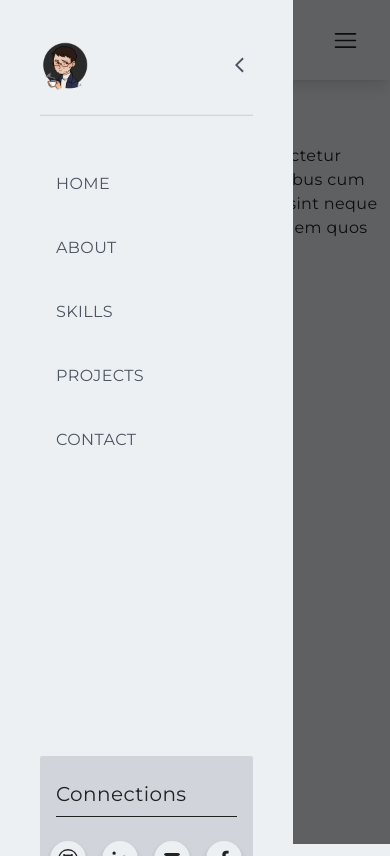
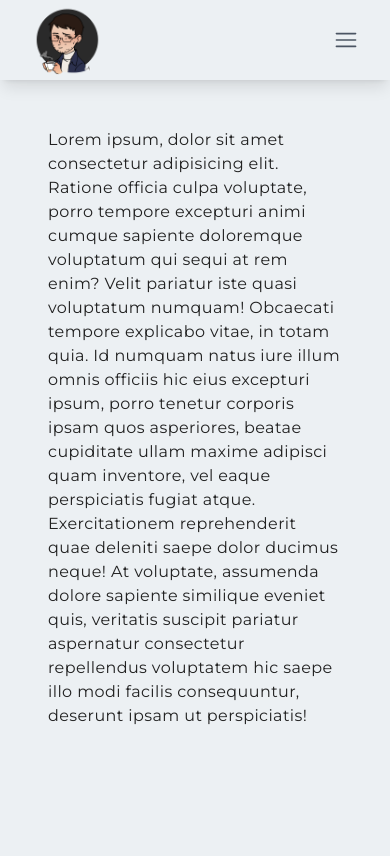
Before and after one commit to emrebican/myPortfolio, a Next.js app: page / in a window 390 px wide. Built offline with nearby package versions, Linux system fonts and the light colour scheme.

Commit message:
Navbar completed-functional and Main component added

```diff
--- /dev/null
+++ b/components/Layout.tsx
@@ -0,0 +1,25 @@
+import Navbar from './Navbar/Navbar'
+
+const Layout = ({ children }: any) => {
+  return (
+    <>
+      <Navbar />
+      <div className="py-32 px-12">{children}</div>
+
+      {/* <footer>
+        <a
+          href="https://vercel.com?utm_source=create-next-app&utm_medium=default-template&utm_campaign=create-next-app"
+          target="_blank"
+          rel="noopener noreferrer"
+        >
+          Powered by{' '}
+          <span>
+            <Image src="/vercel.svg" alt="Vercel Logo" width={72} height={16} />
+          </span>
+        </a>
+      </footer> */}
+    </>
+  )
+}
+
+export default Layout
--- /dev/null
+++ b/components/Main/Main.tsx
@@ -0,0 +1,7 @@
+import styles from './Main.module.scss'
+
+const Main = () => {
+  return <div></div>
+}
+
+export default Main
--- a/components/Menu/Menu.module.scss
+++ b/components/Menu/Menu.module.scss
@@ -1,10 +1,16 @@
 .menuWrapper {
-  @apply fixed left-0 top-0 w-full h-screen bg-black/60;
+  @apply md:hidden fixed left-0 top-0 w-full h-screen bg-black/60;
+}
 
-  .menu {
+.menuActive {
   @apply fixed left-0 top-0 p-10
       w-[75%] sm:w-[65%] md:w-[45%] h-screen
       bg-[#ecf0f3] ease-in duration-500;
+}
+
+.menuDeactive {
+  @apply fixed left-[-100%] top-0 p-10 h-screen bg-[#ecf0f3] ease-in duration-500;
+}
 
 .backIcon {
   @apply cursor-pointer text-lg text-gray-600
@@ -17,10 +23,9 @@
       transition-all duration-200
       hover:bg-[#212121] hover:text-[#ecf0f3] hover:font-semibold;
 }
-  }
 
 .connectWrapper {
-    @apply mt-72 h-36 p-4 bg-gray-300 text-[#212121] rounded-sm;
+  @apply h-36 p-4 mt-10 bg-gray-300 text-[#212121] rounded-sm;
 
   p {
     @apply text-xl border-b border-[#212121] py-2;
@@ -38,4 +43,3 @@
     }
   }
 }
-}
--- a/components/Menu/Menu.tsx
+++ b/components/Menu/Menu.tsx
@@ -1,30 +1,17 @@
 import styles from './Menu.module.scss'
 import Image from 'next/image'
 import Link from 'next/link'
+import { TItem } from '../../constants/types-interfaces'
 
 import { MdArrowBackIos } from 'react-icons/md'
 import { VscGithub } from 'react-icons/vsc'
 import { HiMail } from 'react-icons/hi'
 import { RiFacebookFill, RiLinkedinFill } from 'react-icons/ri'
 
-type TItem = {
-  url: string
-  title: string
-  id: number
-}
-
-const listItems = [
-  { url: '/', title: 'home', id: 1 },
-  { url: '/', title: 'about', id: 2 },
-  { url: '/', title: 'skills', id: 3 },
-  { url: '/', title: 'projects', id: 4 },
-  { url: '/', title: 'contact', id: 5 }
-]
-
-const Menu = () => {
+const Menu = ({ listItems, viewMenu, handleViewMenu }: any) => {
   return (
-    <div className={styles.menuWrapper}>
-      <div className={styles.menu}>
+    <div className={viewMenu ? styles.menuWrapper : ''}>
+      <div className={viewMenu ? styles.menuActive : styles.menuDeactive}>
         <div className="flex justify-between items-center">
           <Image
             src="/assets/portfolio-image.png"
@@ -32,7 +19,10 @@ const Menu = () => {
             width={50}
             height={50}
           />
-          <MdArrowBackIos className={styles.backIcon} />
+          <MdArrowBackIos
+            onClick={handleViewMenu}
+            className={styles.backIcon}
+          />
         </div>
         <hr className="bg-gray-300 h-0.5 mt-6 mb-10" />
         <ul className="flex flex-col gap-2">
--- a/components/Navbar/Navbar.module.scss
+++ b/components/Navbar/Navbar.module.scss
@@ -18,5 +18,6 @@
 }
 
 .menuIcon {
-  @apply md:hidden;
+  @apply md:hidden text-2xl cursor-pointer text-gray-600
+  hover:text-[#212121] transition-all duration-200 hover:text-3xl;
 }
--- a/components/Navbar/Navbar.tsx
+++ b/components/Navbar/Navbar.tsx
@@ -1,16 +1,12 @@
 import styles from './Navbar.module.scss'
 import Image from 'next/image'
 import Link from 'next/link'
+import { useState } from 'react'
 
+import { TItem } from '../../constants/types-interfaces'
 import { RxHamburgerMenu } from 'react-icons/rx'
 
 import Menu from '../Menu/Menu'
-
-type TItem = {
-  url: string
-  title: string
-  id: number
-}
 
 const listItems = [
   { url: '/', title: 'home', id: 1 },
@@ -21,6 +17,13 @@ const listItems = [
 ]
 
 const Navbar = () => {
+  const [viewMenu, setViewMenu] = useState<boolean>(false)
+  console.log(viewMenu)
+
+  const handleViewMenu = () => {
+    setViewMenu(!viewMenu)
+  }
+
   return (
     <div className={styles.container}>
       <div className={styles.content}>
@@ -30,6 +33,11 @@ const Navbar = () => {
           width={70}
           height={70}
         />
+        <Menu
+          listItems={listItems}
+          viewMenu={viewMenu}
+          handleViewMenu={handleViewMenu}
+        />
         <ul className={styles.list}>
           {listItems.map((item: TItem) => (
             <li key={item.id} className={styles.link}>
@@ -37,10 +45,9 @@ const Navbar = () => {
             </li>
           ))}
         </ul>
-        <div className={styles.menuIcon}>
-          <RxHamburgerMenu size={25} />
+        <div onClick={handleViewMenu} className={styles.menuIcon}>
+          <RxHamburgerMenu />
         </div>
-        <Menu />
       </div>
     </div>
   )
--- /dev/null
+++ b/constants/types-interfaces.ts
@@ -0,0 +1,5 @@
+export type TItem = {
+  url: string
+  title: string
+  id: number
+}
--- a/pages/_app.tsx
+++ b/pages/_app.tsx
@@ -1,6 +1,11 @@
 import '../styles/globals.scss'
 import type { AppProps } from 'next/app'
+import Layout from '../components/Layout'
 
 export default function App({ Component, pageProps }: AppProps) {
-  return <Component {...pageProps} />
+  return (
+    <Layout>
+      <Component {...pageProps} />
+    </Layout>
+  )
 }
--- a/pages/index.tsx
+++ b/pages/index.tsx
@@ -11,24 +11,17 @@ export default function Home() {
         <meta name="description" content="Generated by create next app" />
         <link rel="icon" href="/favicon.ico" />
       </Head>
-      <Navbar />
-      <div className="pt-36">
-        Lorem ipsum, dolor sit amet consectetur adipisicing elit. Ex iusto ea
-        temporibus cum blanditiis. Dolorum expedita dicta sint neque similique
-        assumenda? Aliquid quidem quos dolorum nam ad a sit mollitia?
-      </div>
-      {/* <footer>
-        <a
-          href="https://vercel.com?utm_source=create-next-app&utm_medium=default-template&utm_campaign=create-next-app"
-          target="_blank"
-          rel="noopener noreferrer"
-        >
-          Powered by{' '}
-          <span>
-            <Image src="/vercel.svg" alt="Vercel Logo" width={72} height={16} />
-          </span>
-        </a>
-      </footer> */}
+      Lorem ipsum, dolor sit amet consectetur adipisicing elit. Ratione officia
+      culpa voluptate, porro tempore excepturi animi cumque sapiente doloremque
+      voluptatum qui sequi at rem enim? Velit pariatur iste quasi voluptatum
+      numquam! Obcaecati tempore explicabo vitae, in totam quia. Id numquam
+      natus iure illum omnis officiis hic eius excepturi ipsum, porro tenetur
+      corporis ipsam quos asperiores, beatae cupiditate ullam maxime adipisci
+      quam inventore, vel eaque perspiciatis fugiat atque. Exercitationem
+      reprehenderit quae deleniti saepe dolor ducimus neque! At voluptate,
+      assumenda dolore sapiente similique eveniet quis, veritatis suscipit
+      pariatur aspernatur consectetur repellendus voluptatem hic saepe illo modi
+      facilis consequuntur, deserunt ipsam ut perspiciatis!
     </div>
   )
 }
```
Also changed, not shown: components/Main/Main.module.scss (added). Lines whose indentation alone changed are shown as unchanged.
